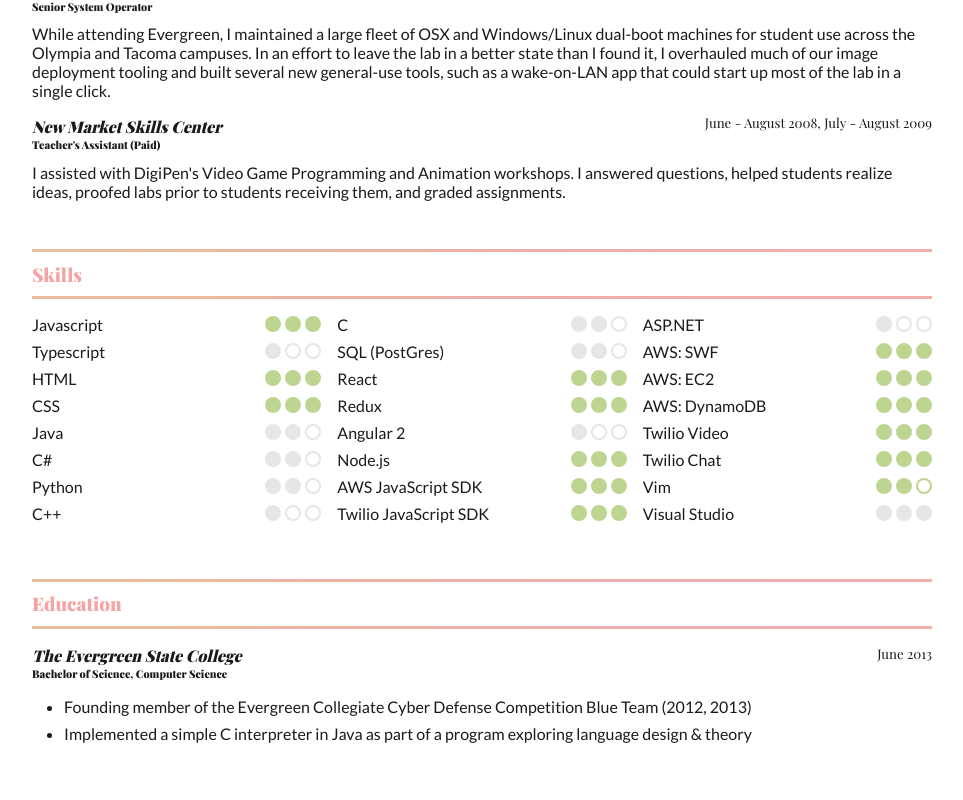
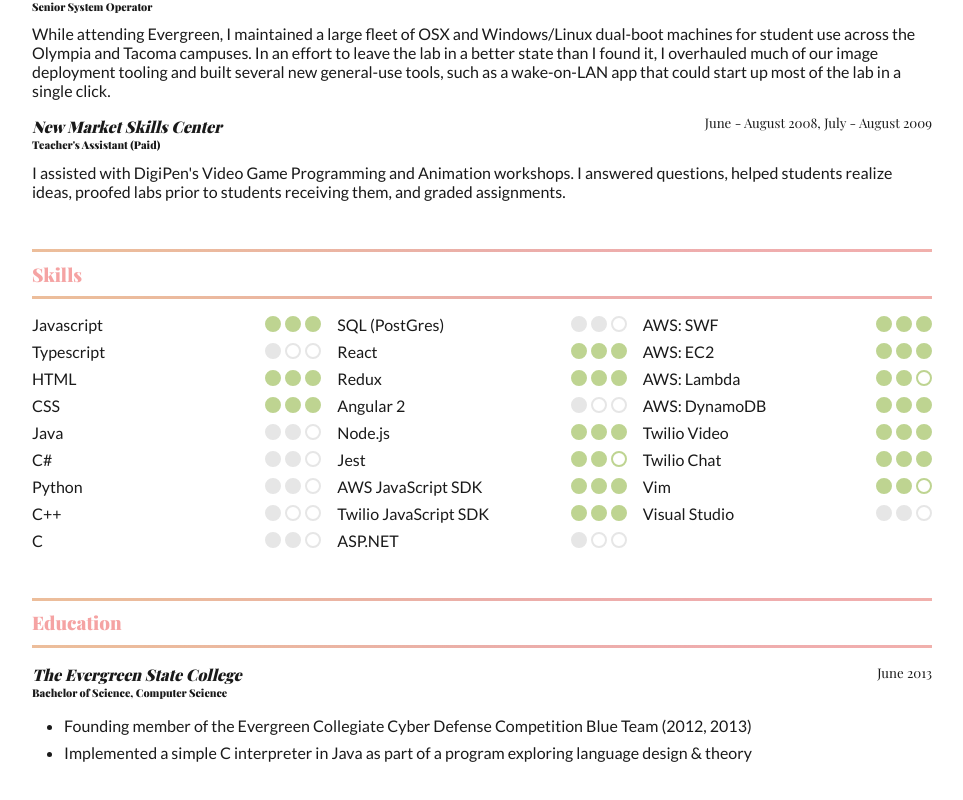
Before and after one commit to codinoedel/codinoedel.github.io, a React (Create React App) app: page / in a window 1280 px wide. Shown: the part 745-1545 px from the top of the page, without its empty margins (158-1121 px from the left). Built offline with nearby package versions, Linux system fonts and the light colour scheme; the HTML template or start-up script is replaced by a standard one; a web font is replaced by a local one.

Commit message:
Update skills

```diff
--- a/src/data/skills.js
+++ b/src/data/skills.js
@@ -125,6 +125,13 @@
     level:      EXPERT,
   },
   {
+    name:       'Jest',
+    category:   LIBRARIES,
+    freshness:  FRESH,
+    importance: MEDIUM,
+    level:      INTERMEDIATE,
+  },
+  {
     name:       'AWS JavaScript SDK',
     category:   LIBRARIES,
     freshness:  FRESH,
@@ -163,6 +170,13 @@
     freshness:  FRESH,
   },
   {
+    name:       'AWS: Lambda',
+    category:   SERVICES,
+    level:      INTERMEDIATE,
+    importance: LOW,
+    freshness:  FRESH,
+  },
+  {
     name:       'AWS: DynamoDB',
     category:   SERVICES,
     freshness:  FRESH,
@@ -174,14 +188,14 @@
     category:   SERVICES,
     freshness:  FRESH,
     level:      EXPERT,
-    importance: HIGH,
+    importance: MEDIUM,
   },
   {
     name:       'Twilio Chat',
     category:   SERVICES,
     freshness:  FRESH,
     level:      EXPERT,
-    importance: HIGH,
+    importance: LOW,
   },
 
   // Tools
@@ -196,8 +210,8 @@
     name:       'Visual Studio',
     category:   TOOLS,
     freshness:  STALE,
-    importance: HIGH,
-    level:      EXPERT
+    importance: LOW,
+    level:      INTERMEDIATE,
   },
 ];
 
```
